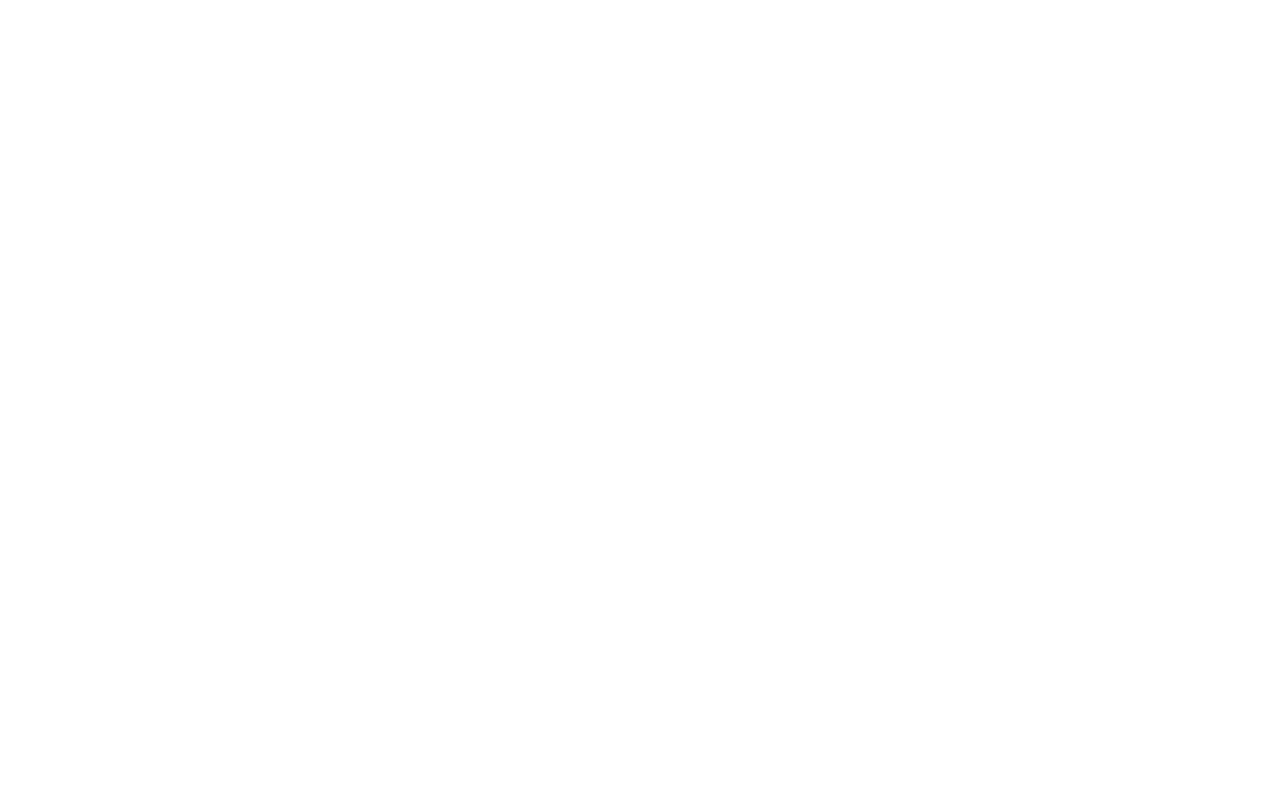
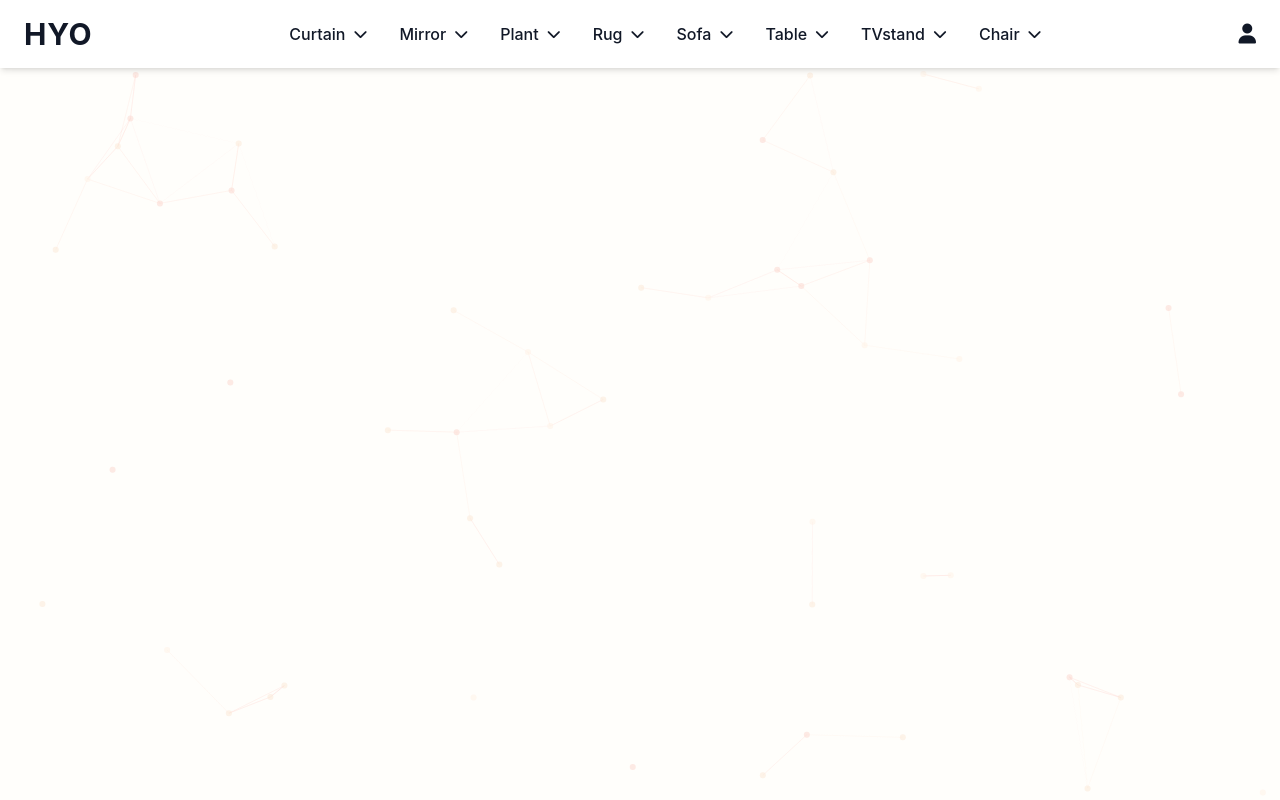
Before and after one commit to honokanishimura/typescript1, a React (Create React App) app: page /review in a window 1280 px wide. Before the commit this address had no page. Shown: the top 800 px of the page. Built offline with nearby package versions, Linux system fonts and the light colour scheme.

Commit message:
fix: Cloudflare function routing

```diff
--- a/src/App.tsx
+++ b/src/App.tsx
@@ -16,7 +16,7 @@ import ProtectedRoute from './components/ProtectedRoute';
 import { Toaster } from 'react-hot-toast';
 import EditProfilePage from './pages/EditProfilePage';
 import OrderHistoryPage from './pages/OrderHistoryPage';
-
+import ReviewPage from './pages/ReviewPage';
 
 function App() {
   return (
@@ -45,6 +45,7 @@ function App() {
               <Route path="/contact" element={<ContactPage />} />
               <Route path="/confirm" element={<ConfirmPage />} />
               <Route path="/order-history" element={<OrderHistoryPage />} />
+              <Route path="/review" element={<ReviewPage />} />
             </Routes>
           </CartProvider>
         </AuthProvider>
--- a/src/components/ReviewForm.tsx
+++ b/src/components/ReviewForm.tsx
@@ -11,7 +11,9 @@ export const ReviewForm = () => {
       body: JSON.stringify(form),
     });
     alert('Thanks for your review!');
-    location.reload();
+    location.href = '/products';
+
+
   };
 
   return (
--- a/src/pages/ProductDetail.tsx
+++ b/src/pages/ProductDetail.tsx
@@ -209,6 +209,14 @@ const ProductDetail = () => {
           <div className="mt-16">
             <h2 className="text-2xl font-semibold mb-4">Customer Reviews</h2>
 
+            <button
+  onClick={() => navigate('/review')}
+  className="bg-orange-500 hover:bg-orange-600 text-white text-sm font-semibold px-4 py-2 rounded mb-6"
+>
+  ✍️ Add Review
+</button>
+
+
             {/* Search and sort */}
             <div className="flex flex-wrap gap-4 mb-6">
               <select
--- a/src/pages/ReviewPage.tsx
+++ b/src/pages/ReviewPage.tsx
@@ -1,16 +1,21 @@
-import { ReviewForm } from '@components/ReviewForm';
-import ReviewCarousel from '@components/ReviewCarousel'; // ✅ default import
-
+import { ReviewForm } from '@/components/ReviewForm';
+import Header from '@/components/Header';
+import Footer from '@/components/Footer';
+import ParticlesBackground from '@/components/ParticlesBackground';
 
 const ReviewPage = () => {
   return (
-    <div className="min-h-screen bg-[#fefefe] p-6">
-      <h1 className="text-3xl font-bold mb-6 text-center">Customer Reviews</h1>
-      <ReviewForm />
-      <div className="my-10 border-t pt-10">
-        <ReviewCarousel />
-      </div>
-    </div>
+    <>
+      <ParticlesBackground />
+      <Header />
+      <main className="min-h-screen bg-[#fff9f0] py-20 px-6">
+        <h1 className="text-3xl font-bold mb-10 text-center">Write a Review</h1>
+        <div className="max-w-xl mx-auto">
+          <ReviewForm />
+        </div>
+      </main>
+      <Footer />
+    </>
   );
 };
 
```
